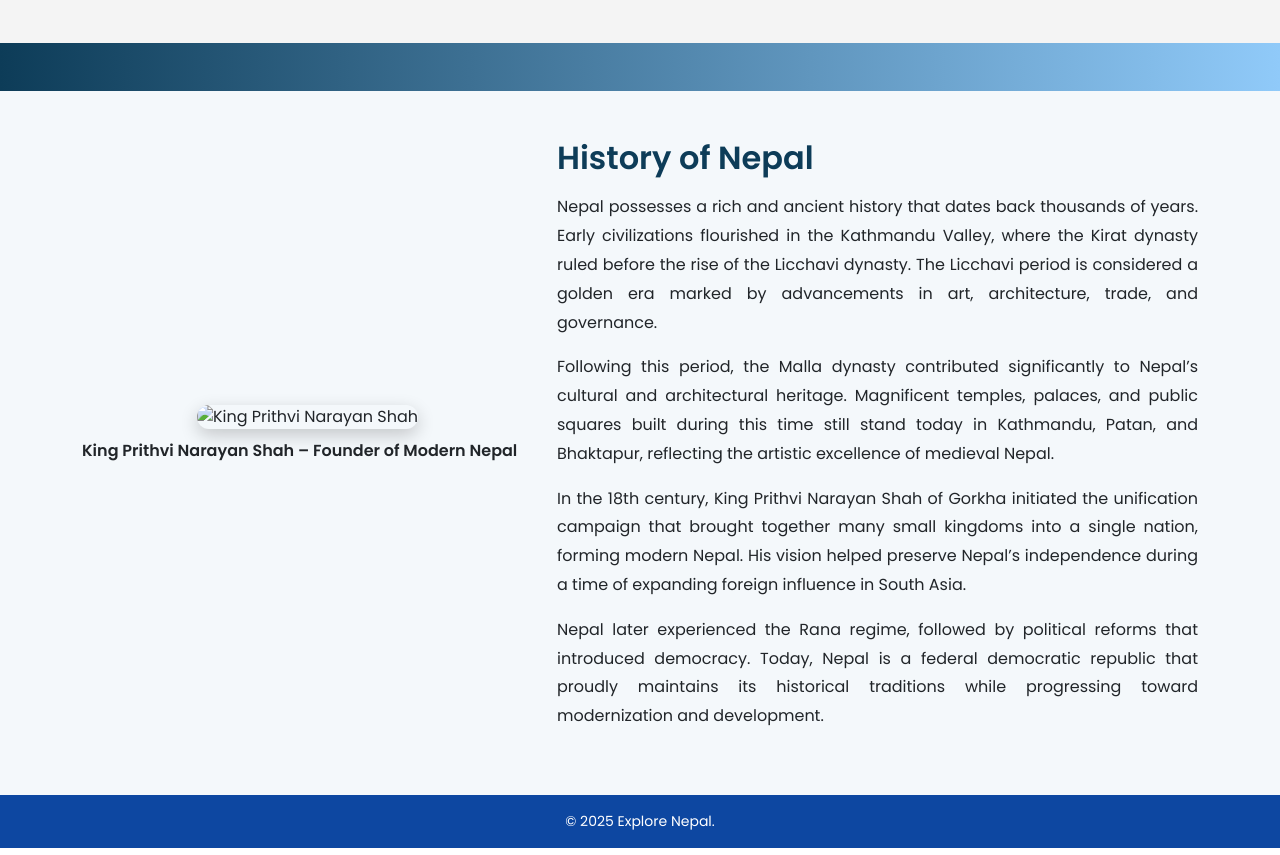
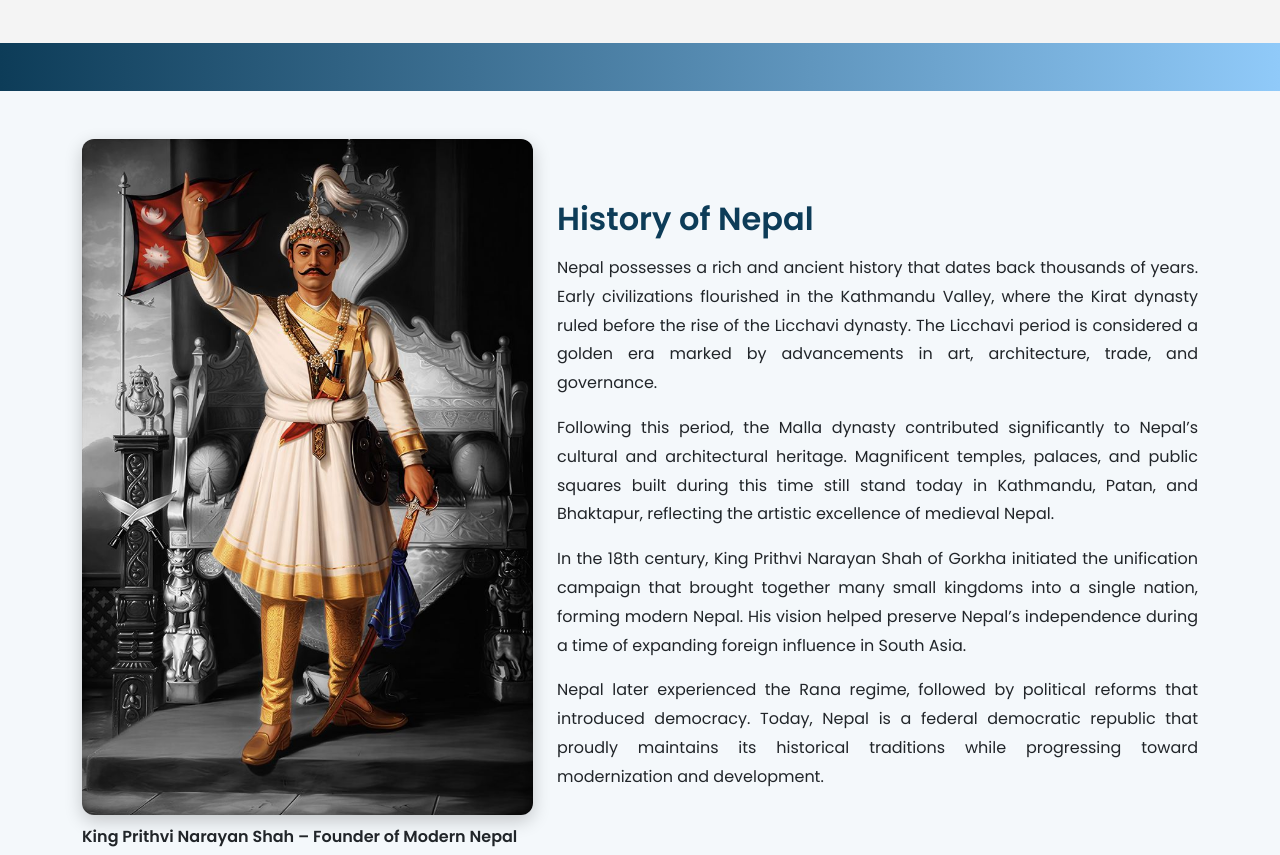
Before and after one commit to S-3-star/Explore-Nepal, a plain HTML site: page index.html in a window 1280 px wide. Shown: the part 2120-2975 px from the top of the page. Drawn offline with nearby package versions, Linux system fonts and the light colour scheme.

Commit message:
image change

```diff
--- a/index.html
+++ b/index.html
@@ -209,7 +209,7 @@
 
       <!-- Image -->
       <div class="col-md-5 text-center">
-        <img src="images/prithvi.jpg"
+        <img src="images/Prithvi.jpg"
              class="img-fluid history-img"
              alt="King Prithvi Narayan Shah">
         <p class="mt-2 fw-semibold">
```
Also changed, not shown: images/Prithvi.jpg (added).
